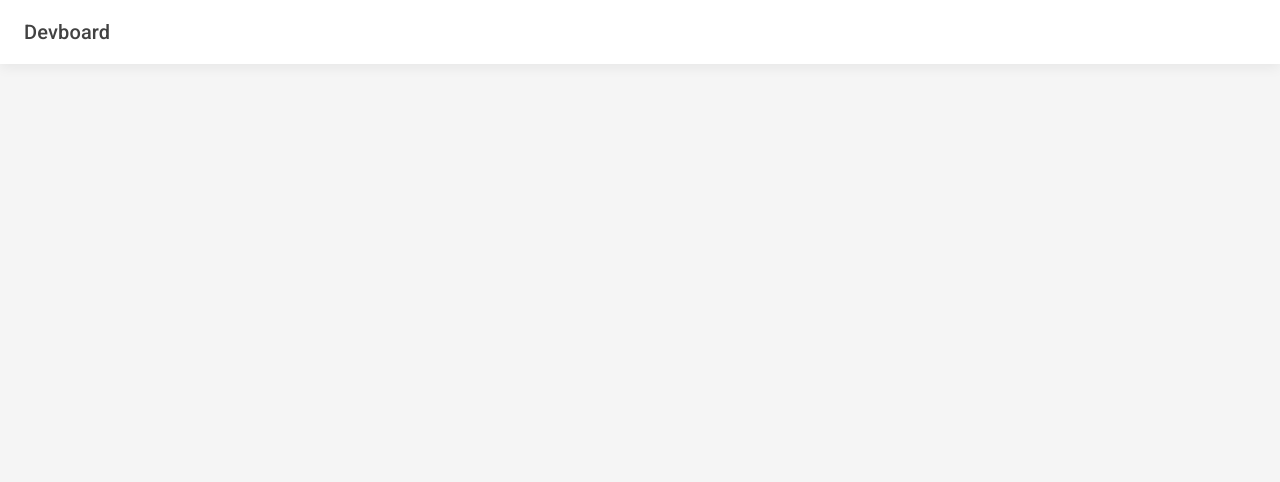
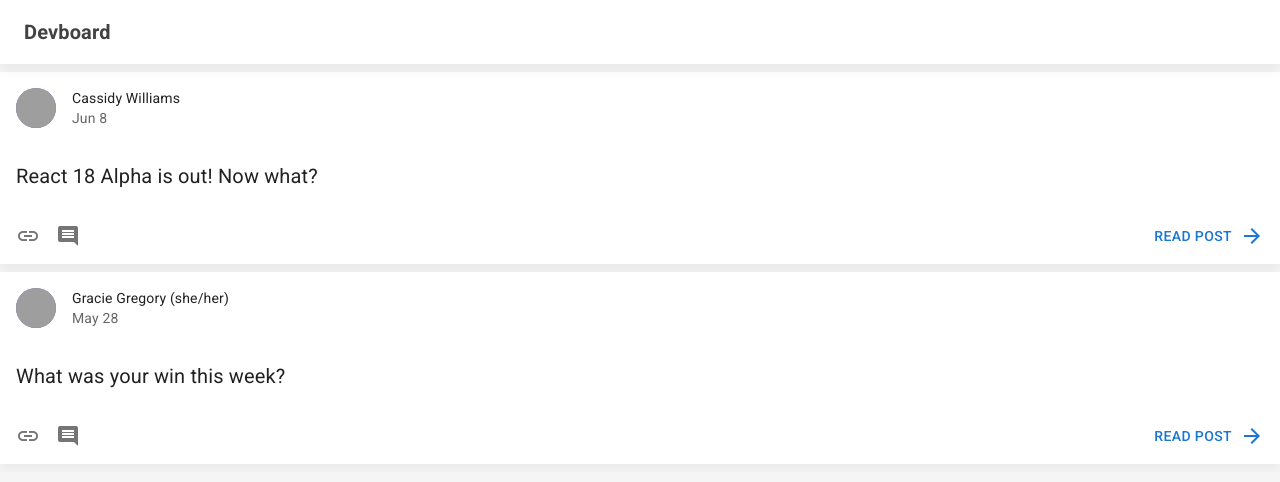
Before and after one commit to vladislavkn/devboard, a React (Vite) app: page / in a window 1280 px wide. Shown: the top 482 px of the page. Built offline with nearby package versions, Linux system fonts and the light colour scheme; grey boxes are pictures that could not be loaded.

Commit message:
updte styles in navigation

```diff
--- a/src/components/Navigation.tsx
+++ b/src/components/Navigation.tsx
@@ -21,7 +21,11 @@ const Navigation: React.FC<NavigationProps> = (props) => {
     >
       <Toolbar>
         {leading}
-        <Typography variant="h6" component="div" sx={{ flexGrow: 1 }}>
+        <Typography
+          variant="h6"
+          component="div"
+          sx={{ flexGrow: 1, fontWeight: "bold" }}
+        >
           {title}
         </Typography>
         {actions}
--- /dev/null
+++ b/src/components/PostPreview.tsx
@@ -0,0 +1,73 @@
+import {
+  Avatar,
+  BoxProps,
+  Button,
+  CardActions,
+  CardContent,
+  CardHeader,
+  colors,
+  Icon,
+  Box,
+  Paper,
+  Typography,
+  IconButton,
+} from "@material-ui/core";
+import { Link } from "react-router-dom";
+import { Post } from "../generated/graphql";
+
+type PostPreviewProps = {
+  post: Post;
+  sx?: BoxProps["sx"];
+};
+
+const PostPreview: React.FC<PostPreviewProps> = (props) => {
+  const { post, sx } = props;
+
+  return (
+    <Paper square sx={{ bgcolor: "background.paper", ...sx }}>
+      <CardHeader
+        avatar={
+          <Avatar
+            sx={{ bgcolor: colors.indigo[400] }}
+            src={post.author.avatarURL}
+          >
+            {post.author.name[0]}
+          </Avatar>
+        }
+        title={post.author.name}
+        subheader={post.readableDate}
+      />
+      <CardContent>
+        <Typography variant="h6" sx={{ fontWeight: 400 }}>
+          {post.title}
+        </Typography>
+      </CardContent>
+      <CardActions>
+        <IconButton
+          color="secondary"
+          LinkComponent="a"
+          href={post.originalLink}
+          target="_blank"
+        >
+          <Icon>link</Icon>
+        </IconButton>
+        <IconButton
+          sx={{ marginLeft: "0 !important" }}
+          color="secondary"
+          LinkComponent="a"
+          href={post.commentsLink}
+          target="_blank"
+        >
+          <Icon>comment</Icon>
+        </IconButton>
+
+        <Box sx={{ display: "flex", flexGrow: 1 }} />
+        <Button>
+          Read post <Icon sx={{ ml: 1 }}>arrow_forward</Icon>
+        </Button>
+      </CardActions>
+    </Paper>
+  );
+};
+
+export default PostPreview;
--- /dev/null
+++ b/src/components/PostPreviewList.tsx
@@ -0,0 +1,69 @@
+import { Box, CircularProgress, Icon, Typography } from "@material-ui/core";
+import InfiniteScroll from "react-infinite-scroll-component";
+import { Post } from "../generated/graphql";
+import PostPreview from "./PostPreview";
+
+type PostPreviewListProps = {
+  posts: Post[];
+  onFetchMore: () => void;
+  onRefresh: () => void;
+};
+
+const PostPreviewList: React.FC<PostPreviewListProps> = (props) => {
+  const { posts, onFetchMore, onRefresh } = props;
+
+  return (
+    <InfiniteScroll
+      dataLength={posts.length}
+      next={onFetchMore}
+      hasMore={true}
+      loader={
+        <Box sx={{ display: "flex", justifyContent: "center", p: 1 }}>
+          <CircularProgress />
+        </Box>
+      }
+      refreshFunction={onRefresh}
+      pullDownToRefresh
+      pullDownToRefreshThreshold={128}
+      pullDownToRefreshContent={
+        <Box
+          sx={{
+            display: "flex",
+            alignItems: "center",
+            justifyContent: "center",
+          }}
+        >
+          <Icon fontSize="small" color="secondary" sx={{ mr: 1 }}>
+            arrow_upward
+          </Icon>
+          <Typography color="secondary" align="center">
+            Pull down to refresh
+          </Typography>
+        </Box>
+      }
+      releaseToRefreshContent={
+        <Box
+          sx={{
+            display: "flex",
+            alignItems: "center",
+            justifyContent: "center",
+          }}
+        >
+          <Icon fontSize="small" color="secondary" sx={{ mr: 1 }}>
+            arrow_downward
+          </Icon>
+          <Typography color="secondary" align="center">
+            Release to refresh
+          </Typography>
+        </Box>
+      }
+    >
+      <Box sx={{ pt: 1 }} />
+      {posts.map((post) => (
+        <PostPreview post={post} key={post.id} sx={{ mb: 1 }} />
+      ))}
+    </InfiniteScroll>
+  );
+};
+
+export default PostPreviewList;
--- /dev/null
+++ b/src/queries/fetchLatestPosts.ts
@@ -0,0 +1 @@
+export default "";
--- a/src/screens/HomeScreen.tsx
+++ b/src/screens/HomeScreen.tsx
@@ -1,9 +1,53 @@
 import Navigation from "../components/Navigation";
+import PostPreviewList from "../components/PostPreviewList";
+import { Post } from "../generated/graphql";
+
+const fakePosts: Post[] = [
+  {
+    title: "React 18 Alpha is out! Now what?",
+    id: "721780",
+    readableDate: "Jun 8",
+    commentsLink:
+      "https://dev.to/cassidoo/react-18-alpha-is-out-now-what-2apj#comments",
+    originalLink: "https://dev.to/cassidoo/react-18-alpha-is-out-now-what-2apj",
+    reactionsCount: 466,
+    author: {
+      name: "Cassidy Williams",
+      avatarURL:
+        "https://res.cloudinary.com/practicaldev/image/fetch/s--P4HnHvGk--/c_fill,f_auto,fl_progressive,h_90,q_auto,w_90/https://dev-to-uploads.s3.amazonaws.com/uploads/user/profile_image/6401/db5b0ab6-93a1-4168-9f97-af8d363c1153.png",
+    },
+    description:
+      "Hello!  They kept us in Suspense long enough, but HECK React developers have some new features to...",
+    body: "[Not available]",
+  },
+  {
+    title: "What was your win this week?",
+    id: "710585",
+    readableDate: "May 28",
+    commentsLink:
+      "https://dev.to/devteam/what-was-your-win-this-week-2ei4#comments",
+    originalLink: "https://dev.to/devteam/what-was-your-win-this-week-2ei4",
+    reactionsCount: 38,
+    author: {
+      name: "Gracie Gregory (she/her)",
+      avatarURL:
+        "https://res.cloudinary.com/practicaldev/image/fetch/s--YTDghB6M--/c_fill,f_auto,fl_progressive,h_90,q_auto,w_90/https://dev-to-uploads.s3.amazonaws.com/uploads/user/profile_image/342975/98b7a8ed-aa91-48a3-bcc0-ebe2c13b5893.png",
+    },
+    description:
+      "Got to all your meetings on time? Started a new project? Fixed a tricky bug?",
+    body: "[Not available]",
+  },
+];
 
 const HomeScreen: React.FC = () => {
   return (
     <>
       <Navigation title="Devboard" />
+      <PostPreviewList
+        posts={fakePosts}
+        onFetchMore={() => console.log("fetch more!")}
+        onRefresh={() => console.log("refresh!")}
+      />
     </>
   );
 };
```
